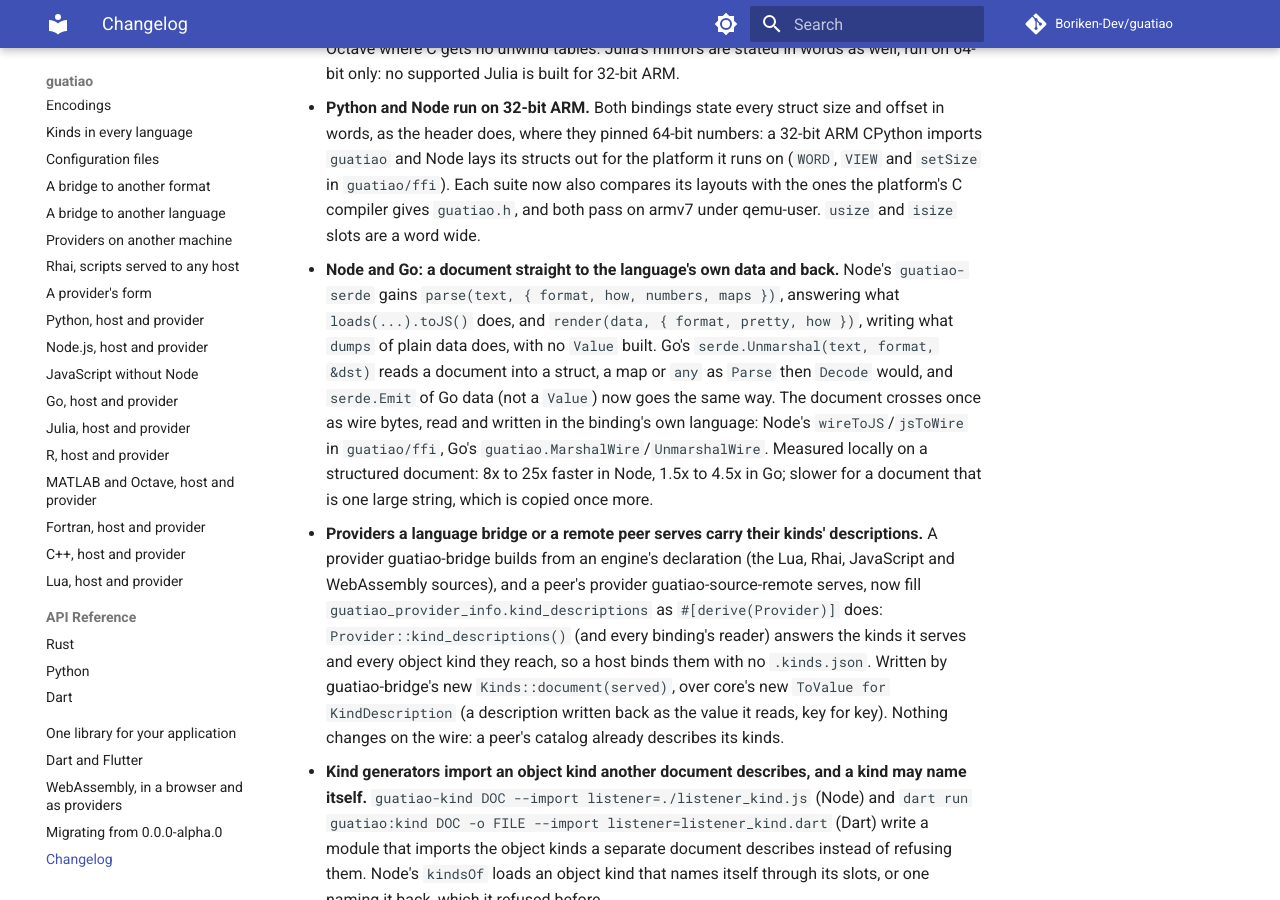
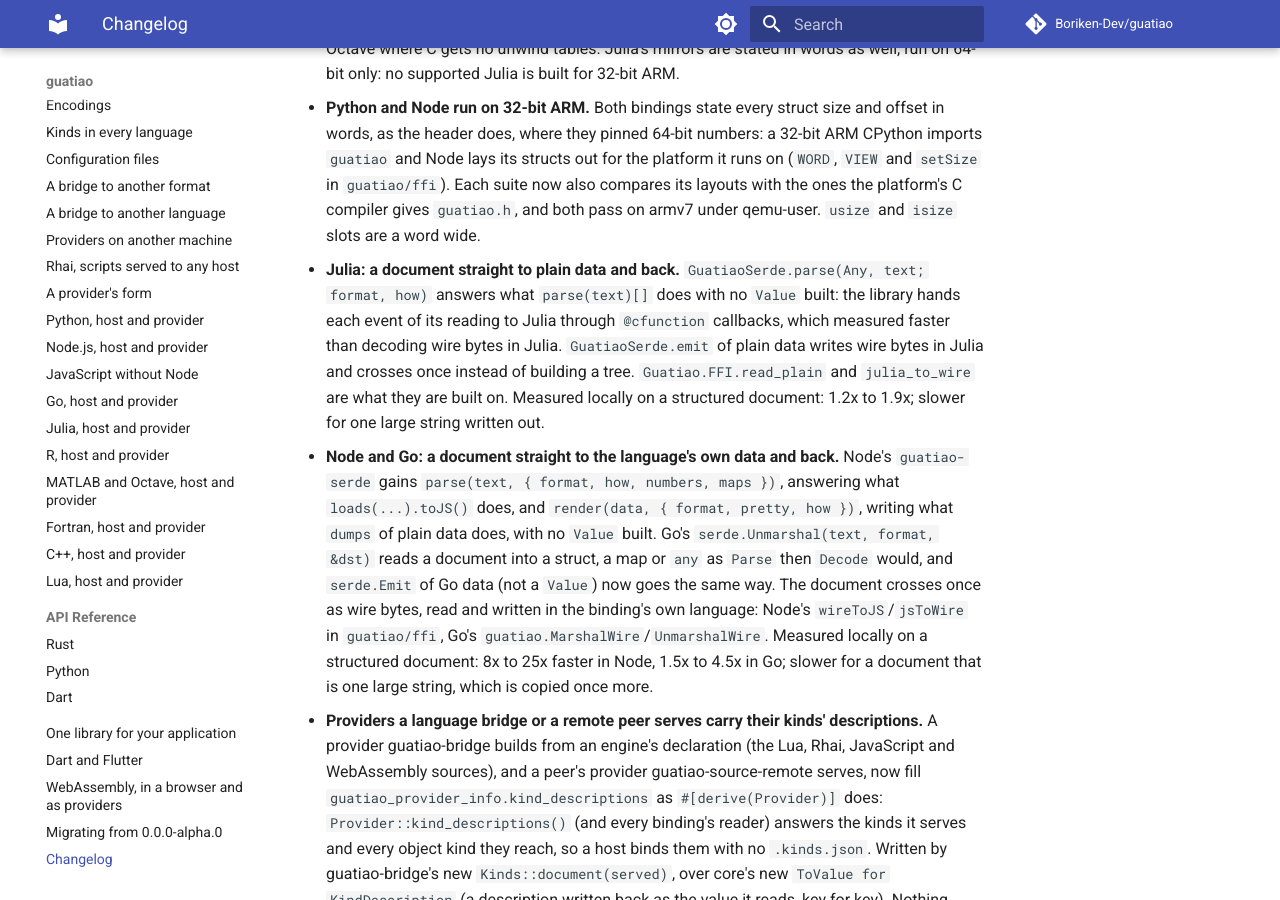
Before and after one commit to Boriken-Dev/guatiao, an MkDocs documentation site: the page built from docs/changelog.md, in a window 1280 px wide and 900 px high, scrolled down 1714 px. Built offline with MkDocs 1.6.1 and Material for MkDocs 9.7.7, drawn with Linux system fonts in a browser that asks for light colours; comment, search, counter and statistics services are not loaded.

Commit message:
docs: plain Julia data straight from and to a document

```diff
--- a/CHANGELOG.md
+++ b/CHANGELOG.md
@@ -85,6 +85,15 @@ write now.
   in `guatiao/ffi`). Each suite now also compares its layouts with the
   ones the platform's C compiler gives `guatiao.h`, and both pass on
   armv7 under qemu-user. `usize` and `isize` slots are a word wide.
+- **Julia: a document straight to plain data and back.**
+  `GuatiaoSerde.parse(Any, text; format, how)` answers what
+  `parse(text)[]` does with no `Value` built: the library hands each event
+  of its reading to Julia through `@cfunction` callbacks, which measured
+  faster than decoding wire bytes in Julia. `GuatiaoSerde.emit` of plain
+  data writes wire bytes in Julia and crosses once instead of building a
+  tree. `Guatiao.FFI.read_plain` and `julia_to_wire` are what they are
+  built on. Measured locally on a structured document: 1.2x to 1.9x;
+  slower for one large string written out.
 - **Node and Go: a document straight to the language's own data and
   back.** Node's `guatiao-serde` gains `parse(text, { format, how,
   numbers, maps })`, answering what `loads(...).toJS()` does, and
```
Also changed, not shown: bindings/julia/GuatiaoSerde/README.md (+3 -0 lines).
